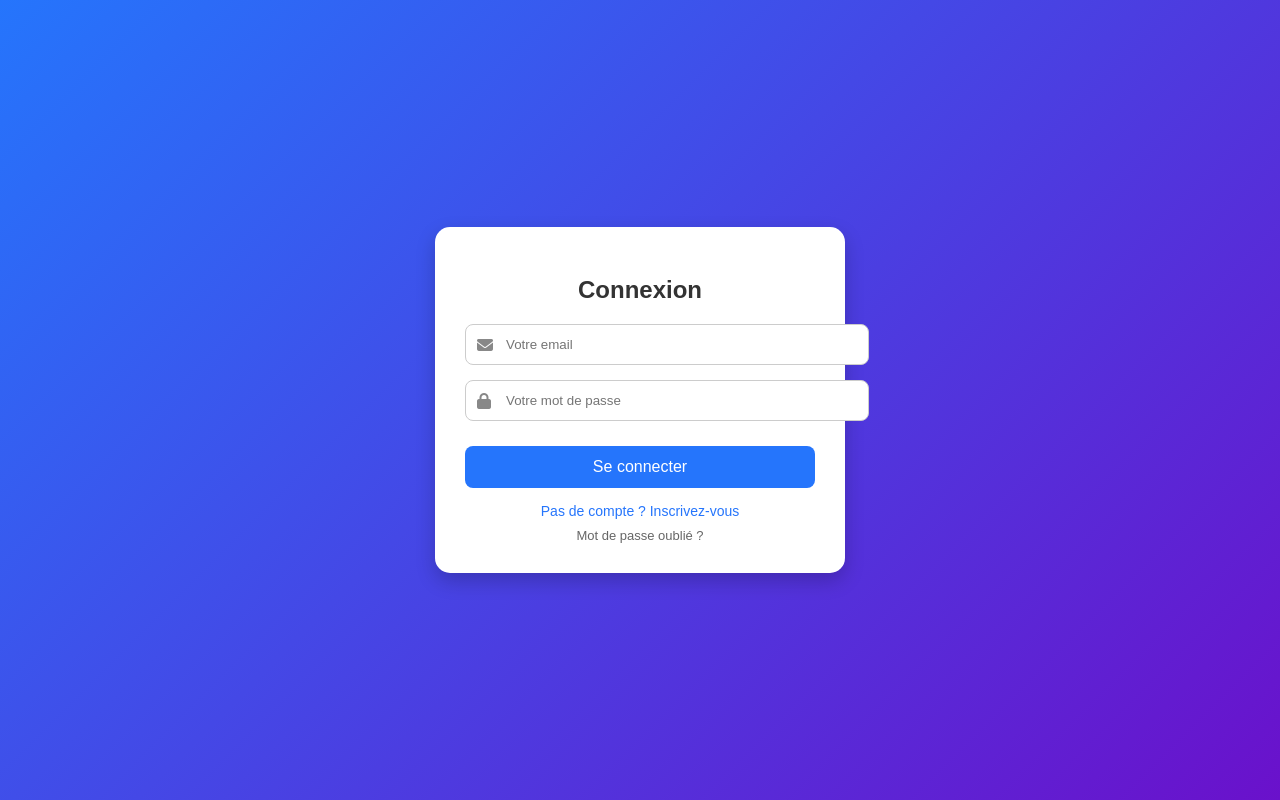
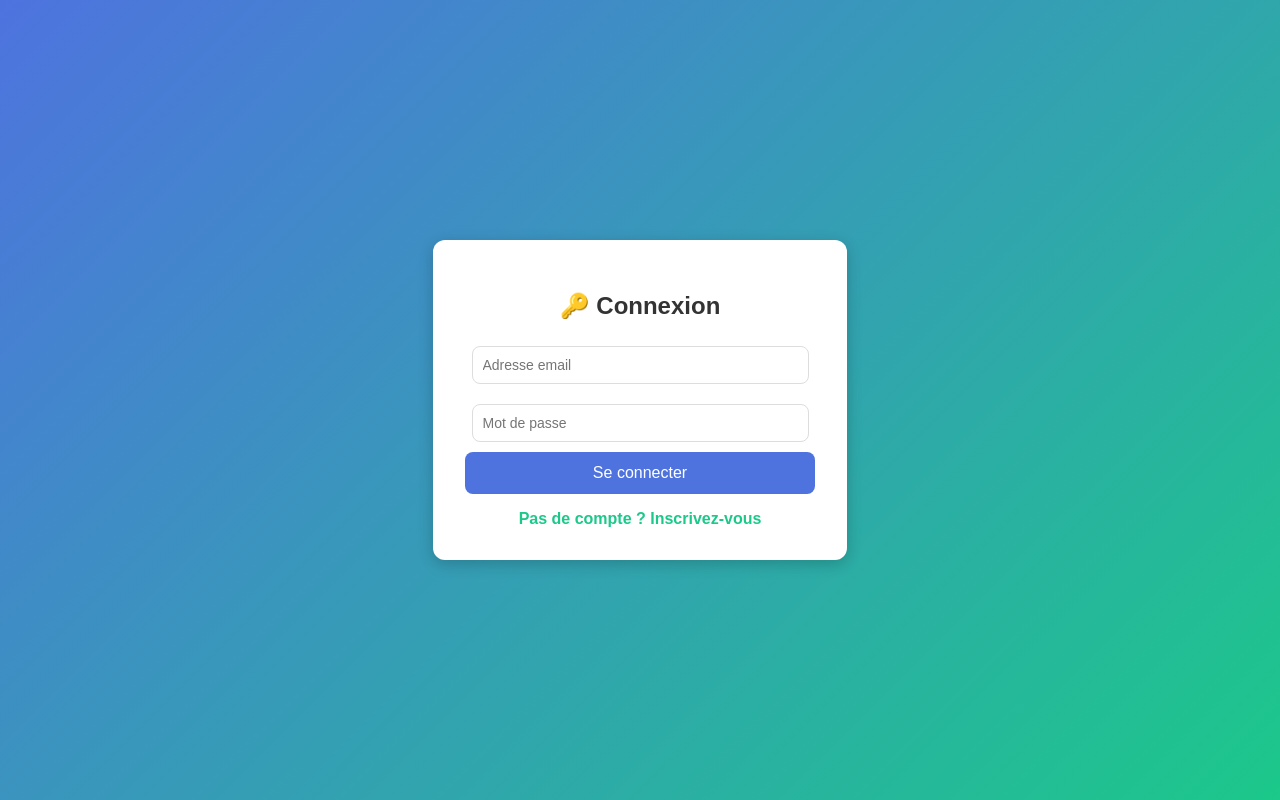
Before and after one commit to Cedrignonsieka/Ida-IES-le-campus, a Flask app: page /login in a window 1280 px wide. Run offline with Flask 3, Linux system fonts and the light colour scheme.

Commit message:
Update login.html

```diff
--- a/templates/login.html
+++ b/templates/login.html
@@ -3,120 +3,76 @@
 <head>
   <meta charset="UTF-8">
   <title>Connexion</title>
-  <link rel="stylesheet" href="https://cdnjs.cloudflare.com/ajax/libs/font-awesome/6.4.0/css/all.min.css">
   <style>
     body {
       font-family: Arial, sans-serif;
-      background: linear-gradient(135deg, #2575fc, #6a11cb);
+      background: linear-gradient(135deg, #4e73df, #1cc88a);
       display: flex;
       justify-content: center;
       align-items: center;
       height: 100vh;
       margin: 0;
     }
-
     .container {
       background: #fff;
-      padding: 30px;
-      border-radius: 15px;
-      box-shadow: 0 8px 20px rgba(0, 0, 0, 0.2);
+      padding: 2rem;
+      border-radius: 12px;
+      box-shadow: 0px 4px 15px rgba(0,0,0,0.2);
       width: 350px;
       text-align: center;
     }
-
     h2 {
-      margin-bottom: 20px;
+      margin-bottom: 1rem;
       color: #333;
     }
-
-    .input-group {
-      position: relative;
-      margin: 15px 0;
-      text-align: left;
-    }
-
-    .input-group i {
-      position: absolute;
-      left: 12px;
-      top: 50%;
-      transform: translateY(-50%);
-      color: #888;
-    }
-
-    .input-group input {
-      width: 100%;
-      padding: 12px 12px 12px 40px;
-      border: 1px solid #ccc;
+    input {
+      width: 90%;
+      padding: 10px;
+      margin: 10px 0;
+      border: 1px solid #ddd;
       border-radius: 8px;
       outline: none;
+      font-size: 14px;
+    }
+    input:focus {
+      border-color: #4e73df;
+      box-shadow: 0 0 5px rgba(78,115,223,0.5);
+    }
+    button {
+      width: 100%;
+      padding: 12px;
+      background: #4e73df;
+      border: none;
+      border-radius: 8px;
+      color: white;
+      font-size: 16px;
+      cursor: pointer;
       transition: 0.3s;
     }
-
-    .input-group input:focus {
-      border-color: #6a11cb;
-      box-shadow: 0 0 5px rgba(106, 17, 203, 0.5);
+    button:hover {
+      background: #2e59d9;
     }
-
-    button {
-      background: #2575fc;
-      color: white;
-      padding: 12px;
-      width: 100%;
-      border: none;
-      border-radius: 8px;
-      cursor: pointer;
-      font-size: 16px;
-      transition: 0.3s;
-      margin-top: 10px;
+    a {
+      display: block;
+      margin-top: 1rem;
+      text-decoration: none;
+      color: #1cc88a;
+      font-weight: bold;
     }
-
-    button:hover {
-      background: #1b5fd8;
-    }
-
-    a {
-      display: inline-block;
-      margin-top: 15px;
-      color: #2575fc;
-      text-decoration: none;
-      font-size: 14px;
-    }
-
     a:hover {
       text-decoration: underline;
-    }
-
-    .forgot {
-      display: block;
-      margin-top: 8px;
-      font-size: 13px;
-      color: #666;
-    }
-
-    .forgot:hover {
-      color: #2575fc;
     }
   </style>
 </head>
 <body>
   <div class="container">
-    <h2>Connexion</h2>
+    <h2>🔑 Connexion</h2>
     <form method="POST">
-      <div class="input-group">
-        <i class="fa-solid fa-envelope"></i>
-        <input type="email" name="email" placeholder="Votre email" required>
-      </div>
-
-      <div class="input-group">
-        <i class="fa-solid fa-lock"></i>
-        <input type="password" name="password" placeholder="Votre mot de passe" required>
-      </div>
-
+      <input type="email" name="email" placeholder="Adresse email" required>
+      <input type="password" name="password" placeholder="Mot de passe" required>
       <button type="submit">Se connecter</button>
     </form>
-
     <a href="/register">Pas de compte ? Inscrivez-vous</a>
-    <a href="/forgot-password" class="forgot">Mot de passe oublié ?</a>
   </div>
 </body>
 </html>
```
